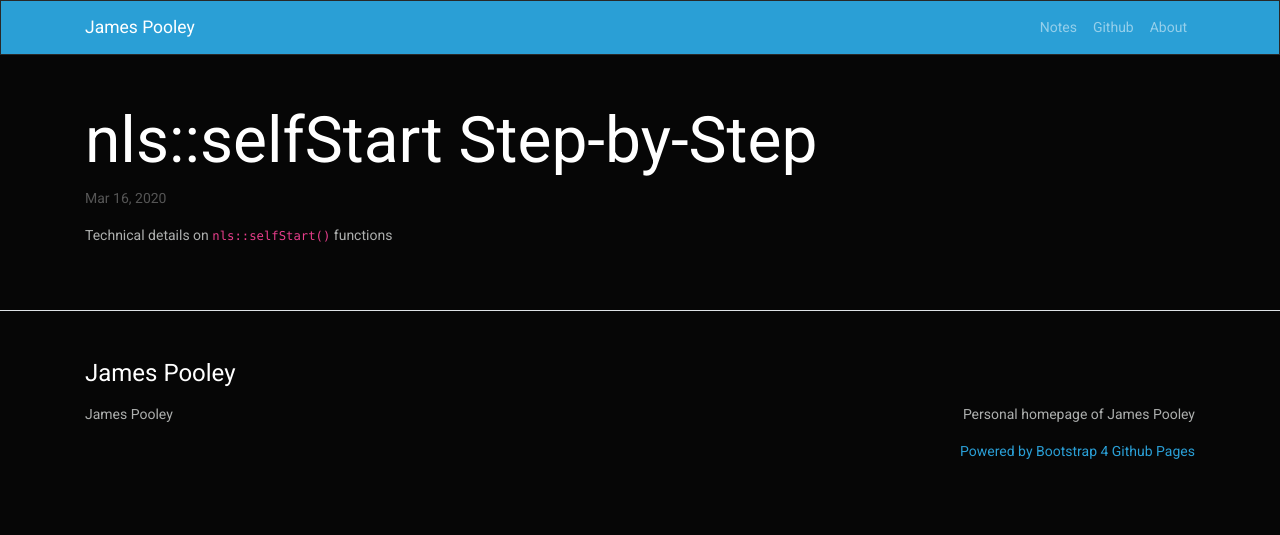
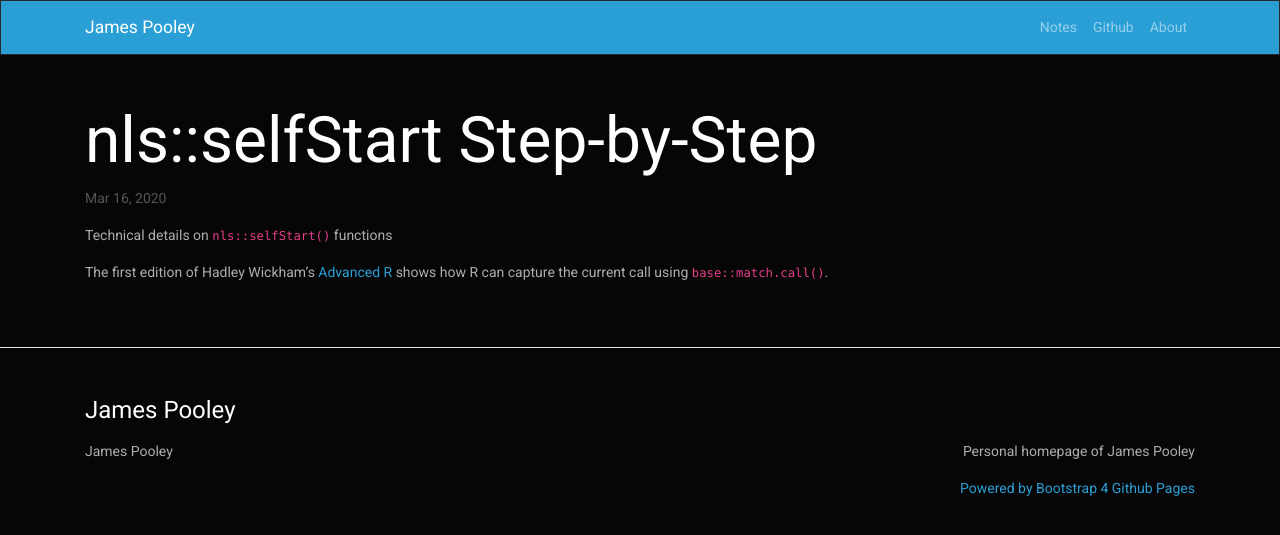
Before and after one commit to jamespooley/archived-jamespooley.github.io, a Jekyll site: the page built from _posts/2020-03-16-nls-selfstart.md, in a window 1280 px wide. Shown: the top 535 px of the page. Built offline with Jekyll 4.4.1, drawn with Linux system fonts in a browser that asks for light colours.

Commit message:
Add Advanced R 1e match.call link

```diff
--- a/_posts/2020-03-16-nls-selfstart.md
+++ b/_posts/2020-03-16-nls-selfstart.md
@@ -4,3 +4,7 @@ title: "nls::selfStart Step-by-Step"
 ---
 
 Technical details on `nls::selfStart()` functions
+
+
+The first edition of Hadley Wickham's [Advanced R](http://adv-r.had.co.nz/Expressions.html#capturing-call) shows how R can capture the current
+call using `base::match.call()`.
```
